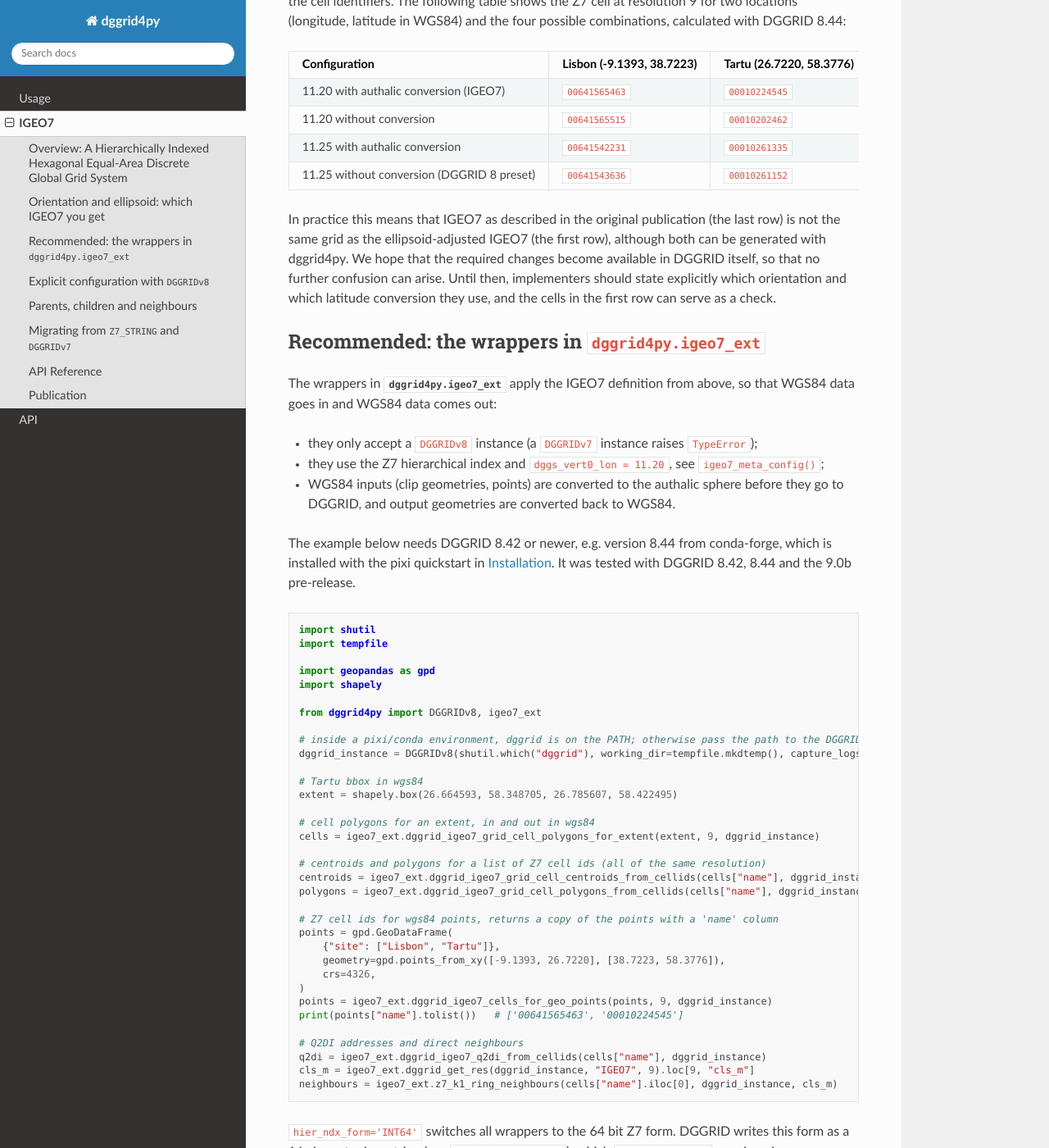
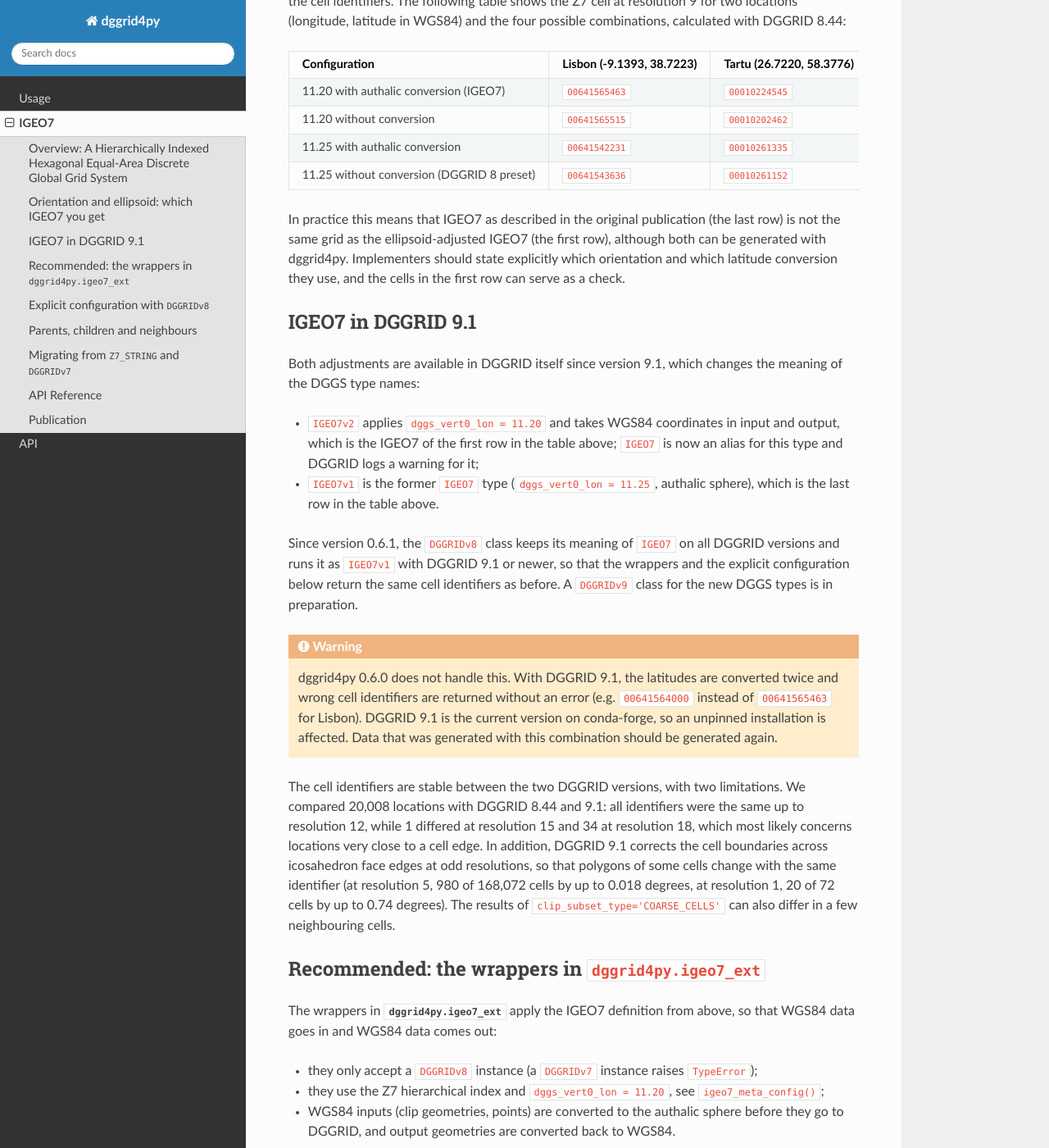
Before and after one commit to allixender/dggrid4py, a Sphinx documentation site: the page built from docs/source/IGEO7.rst, in a window 1280 px wide and 1400 px high, scrolled down 1110 px. Shown: the whole window at 82% size. Built offline with Sphinx 7.4.7 and the Read the Docs theme 3.1.0, drawn with Linux system fonts in a browser that asks for light colours; some of the changed text lies outside the part shown.

Commit message:
docs: DGGRID 9.1, IGEO7v1 vs IGEO7v2, warning for 0.6.0, odd res geometry, conda-forge = 9.1

```diff
--- a/docs/source/IGEO7.rst
+++ b/docs/source/IGEO7.rst
@@ -47,7 +47,26 @@ Both adjustments are part of the grid definition and not an option, because each
      - ``00641543636``
      - ``00010261152``
 
-In practice this means that IGEO7 as described in the original publication (the last row) is not the same grid as the ellipsoid-adjusted IGEO7 (the first row), although both can be generated with dggrid4py. We hope that the required changes become available in DGGRID itself, so that no further confusion can arise. Until then, implementers should state explicitly which orientation and which latitude conversion they use, and the cells in the first row can serve as a check.
+In practice this means that IGEO7 as described in the original publication (the last row) is not the same grid as the ellipsoid-adjusted IGEO7 (the first row), although both can be generated with dggrid4py. Implementers should state explicitly which orientation and which latitude conversion they use, and the cells in the first row can serve as a check.
+
+
+.. _igeo7_dggrid91:
+
+IGEO7 in DGGRID 9.1
+-------------------
+
+Both adjustments are available in DGGRID itself since version 9.1, which changes the meaning of the DGGS type names:
+
+- ``IGEO7v2`` applies ``dggs_vert0_lon = 11.20`` and takes WGS84 coordinates in input and output, which is the IGEO7 of the first row in the table above; ``IGEO7`` is now an alias for this type and DGGRID logs a warning for it;
+- ``IGEO7v1`` is the former ``IGEO7`` type (``dggs_vert0_lon = 11.25``, authalic sphere), which is the last row in the table above.
+
+Since version 0.6.1, the ``DGGRIDv8`` class keeps its meaning of ``IGEO7`` on all DGGRID versions and runs it as ``IGEO7v1`` with DGGRID 9.1 or newer, so that the wrappers and the explicit configuration below return the same cell identifiers as before. A ``DGGRIDv9`` class for the new DGGS types is in preparation.
+
+.. warning::
+
+   dggrid4py 0.6.0 does not handle this. With DGGRID 9.1, the latitudes are converted twice and wrong cell identifiers are returned without an error (e.g. ``00641564000`` instead of ``00641565463`` for Lisbon). DGGRID 9.1 is the current version on conda-forge, so an unpinned installation is affected. Data that was generated with this combination should be generated again.
+
+The cell identifiers are stable between the two DGGRID versions, with two limitations. We compared 20,008 locations with DGGRID 8.44 and 9.1: all identifiers were the same up to resolution 12, while 1 differed at resolution 15 and 34 at resolution 18, which most likely concerns locations very close to a cell edge. In addition, DGGRID 9.1 corrects the cell boundaries across icosahedron face edges at odd resolutions, so that polygons of some cells change with the same identifier (at resolution 5, 980 of 168,072 cells by up to 0.018 degrees, at resolution 1, 20 of 72 cells by up to 0.74 degrees). The results of ``clip_subset_type='COARSE_CELLS'`` can also differ in a few neighbouring cells.
 
 
 Recommended: the wrappers in ``dggrid4py.igeo7_ext``
@@ -59,7 +78,7 @@ The wrappers in :mod:`dggrid4py.igeo7_ext` apply the IGEO7 definition from above
 - they use the Z7 hierarchical index and ``dggs_vert0_lon = 11.20``, see ``igeo7_meta_config()``;
 - WGS84 inputs (clip geometries, points) are converted to the authalic sphere before they go to DGGRID, and output geometries are converted back to WGS84.
 
-The example below needs DGGRID 8.42 or newer, e.g. version 8.44 from conda-forge, which is installed with the pixi quickstart in :ref:`installation`. It was tested with DGGRID 8.42, 8.44 and the 9.0b pre-release.
+The example below needs DGGRID 8.42 or newer, e.g. the current version from conda-forge, which is installed with the pixi quickstart in :ref:`installation`. It was tested with DGGRID 8.44 and 9.1.
 
 .. code:: python
 
--- a/docs/source/index.rst
+++ b/docs/source/index.rst
@@ -9,7 +9,7 @@ GNU AFFERO GENERAL PUBLIC LICENSE
 
 `DGGRID <https://www.discreteglobalgrids.org/software/>`__ is a free
 software program for creating and manipulating Discrete Global Grids
-created and maintained by Kevin Sahr. DGGRID version 8.44 was released 2. April 2026 (version 9.03b on 5. October 2026).
+created and maintained by Kevin Sahr. DGGRID version 9.1 was released 23. October 2026 (version 8.44 on 2. April 2026).
 
 -  `DGGRID on GitHub <https://github.com/sahrk/DGGRID>`__
 -  `DGGRID User Manual (readthedocs) <https://dggrid.readthedocs.io/latest/>`__
@@ -50,7 +50,7 @@ Bundling for different operating systems
 ----------------------------------------
 
 Having to compile DGGRID for Windows can be a bit challenging. We are
-working on an updated conda package. Currently DGGRID v8.44 is available on conda-forge, and portable
+working on an updated conda package. Currently DGGRID v9.1 is available on conda-forge, and portable
 binaries without GDAL can be downloaded with dggrid4py (see :doc:`usage`):
 
 .. image:: https://anaconda.org/conda-forge/dggrid/badges/version.svg
--- a/docs/source/usage.rst
+++ b/docs/source/usage.rst
@@ -21,6 +21,8 @@ dggrid4py from PyPI, so you don't need to compile anything.
    $ pixi add --pypi dggrid4py
 
 ``dggrid4py`` pulls in ``pygeodesy`` from PyPI (it is not available on conda-forge).
+This installs the current DGGRID version from conda-forge, which is DGGRID 9.1 at the moment; IGEO7 with DGGRID 9.1
+needs dggrid4py 0.6.1 or newer (see :ref:`igeo7_dggrid91`).
 Check that the ``dggrid`` executable is available in the environment:
 
 .. code-block:: console
@@ -149,7 +151,7 @@ functions are integrated to work with the more comfortable geopython libraries,
 -  grid_stats_table(): number of cells, cell area and spacing per resolution.
 
 The functions are methods of a DGGRID instance, which knows where the ``dggrid`` executable lives. Use the
-``DGGRIDv8`` class with DGGRID 8.42 or newer (it also runs the 9.0b pre-release). The following example uses
+``DGGRIDv8`` class with DGGRID 8.42 or newer, including DGGRID 9.1 (see :ref:`igeo7_dggrid91`). The following example uses
 the classical DGGS types of DGGRID with their default orientation.
 
 .. deprecated:: 0.6.0
```
Also changed, not shown: README.md (+3 -3 lines).
